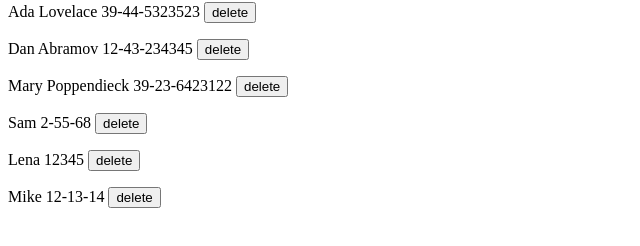
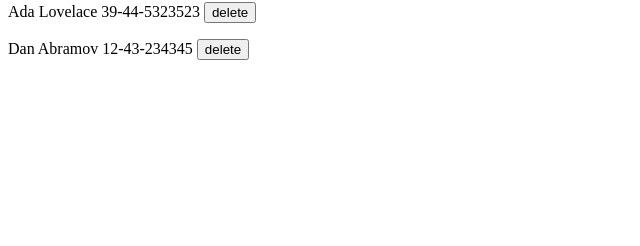
Before and after one commit to helenhapp/Full-Stack-open, a React (Vite) app in the folder part2/phonebook/: page / in a window 1280 px wide. Shown: the part 200-446 px from the top of the page, without its empty margins (0-640 px from the left). Built offline with nearby package versions, Linux system fonts and the light colour scheme; data requests are answered from the project's data file.

Commit message:
Exercises 2.16 and 2.17

```diff
--- a/part2/phonebook/db.json
+++ b/part2/phonebook/db.json
@@ -9,26 +9,6 @@
       "name": "Dan Abramov",
       "number": "12-43-234345",
       "id": "3"
-    },
-    {
-      "name": "Mary Poppendieck",
-      "number": "39-23-6423122",
-      "id": "4"
-    },
-    {
-      "name": "Sam",
-      "number": "2-55-68",
-      "id": "1ghogGDGCtA"
-    },
-    {
-      "name": "Lena",
-      "number": "12345",
-      "id": "zp-AOu_Z_zE"
-    },
-    {
-      "name": "Mike",
-      "number": "12-13-14",
-      "id": "cKyZIVQr2mw"
     }
   ],
   "$schema": "./node_modules/json-server/schema.json"
--- a/part2/phonebook/src/App.jsx
+++ b/part2/phonebook/src/App.jsx
@@ -2,6 +2,7 @@ import { useState, useEffect } from "react";
 import Persons from "./components/Persons";
 import PersonForm from "./components/PersonForm";
 import Filter from "./components/Filter";
+import Notification from "./components/Notification";
 import phonebook from "./services/phonebook";
 
 const App = () => {
@@ -9,6 +10,9 @@ const App = () => {
   const [newName, setNewName] = useState("");
   const [newNumber, setNewNumber] = useState("");
   const [search, setSearch] = useState("");
+
+  const [successMessage, setSuccessMessage] = useState(null);
+  const [errorMessage, setErrorMessage] = useState(null);
 
   useEffect(() => {
     phonebook.getAll().then((initialData) => setPersons(initialData));
@@ -25,9 +29,15 @@ const App = () => {
         phonebook
           .updatePerson(existingPerson.id, changedPerson)
           .then((returnedPerson) => {
-            setPersons(persons.map((p) => p.id === returnedPerson.id ? returnedPerson : p));
+            setPersons(
+              persons.map((p) =>
+                p.id === returnedPerson.id ? returnedPerson : p,
+              ),
+            );
             setNewName("");
             setNewNumber("");
+            setSuccessMessage(`Updated ${returnedPerson.name}`);
+            setTimeout(() => setSuccessMessage(null), 3000);
           });
       } else {
         setNewName("");
@@ -41,6 +51,8 @@ const App = () => {
       setPersons(persons.concat(addedPerson));
       setNewName("");
       setNewNumber("");
+      setSuccessMessage(`Added ${addedPerson.name}`);
+      setTimeout(() => setSuccessMessage(null), 3000);
     });
   };
 
@@ -56,13 +68,25 @@ const App = () => {
     if (window.confirm(`Delete ${person.name}?`)) {
       phonebook
         .deletePerson(person.id)
-        .then(() => setPersons(persons.filter((p) => p.id !== person.id)));
+        .then(() => {
+          setPersons(persons.filter((p) => p.id !== person.id));
+        })
+        .catch((error) => {
+          setErrorMessage(
+            `Information of ${person.name} has already been removed from the server`,
+          );
+          setPersons(persons.filter((p) => p.id !== person.id));
+          setTimeout(() => setErrorMessage(null), 3000);
+        });
     }
   };
 
   return (
     <div>
       <h2>Phonebook</h2>
+      <Notification message={successMessage} type="success" />
+      <Notification message={errorMessage} type="error" />
+
       <Filter filterPersons={filterPersons} />
 
       <h2>add a new</h2>
--- /dev/null
+++ b/part2/phonebook/src/components/Notification.jsx
@@ -0,0 +1,19 @@
+const Notification = ({ message, type }) => {
+  const messageStyle = {
+    color: "#333",
+    background: "lightgrey",
+    fontSize: 20,
+    border: "3px solid",
+    borderRadius: 5,
+    marginBottom: 10,
+    padding: 10,
+  };
+
+  if (type === "success") messageStyle.color = "green";
+  else if (type === "error") messageStyle.color = "red";
+
+  if (message === null) return null;
+  return <div style={messageStyle}>{message}</div>;
+};
+
+export default Notification;
```
